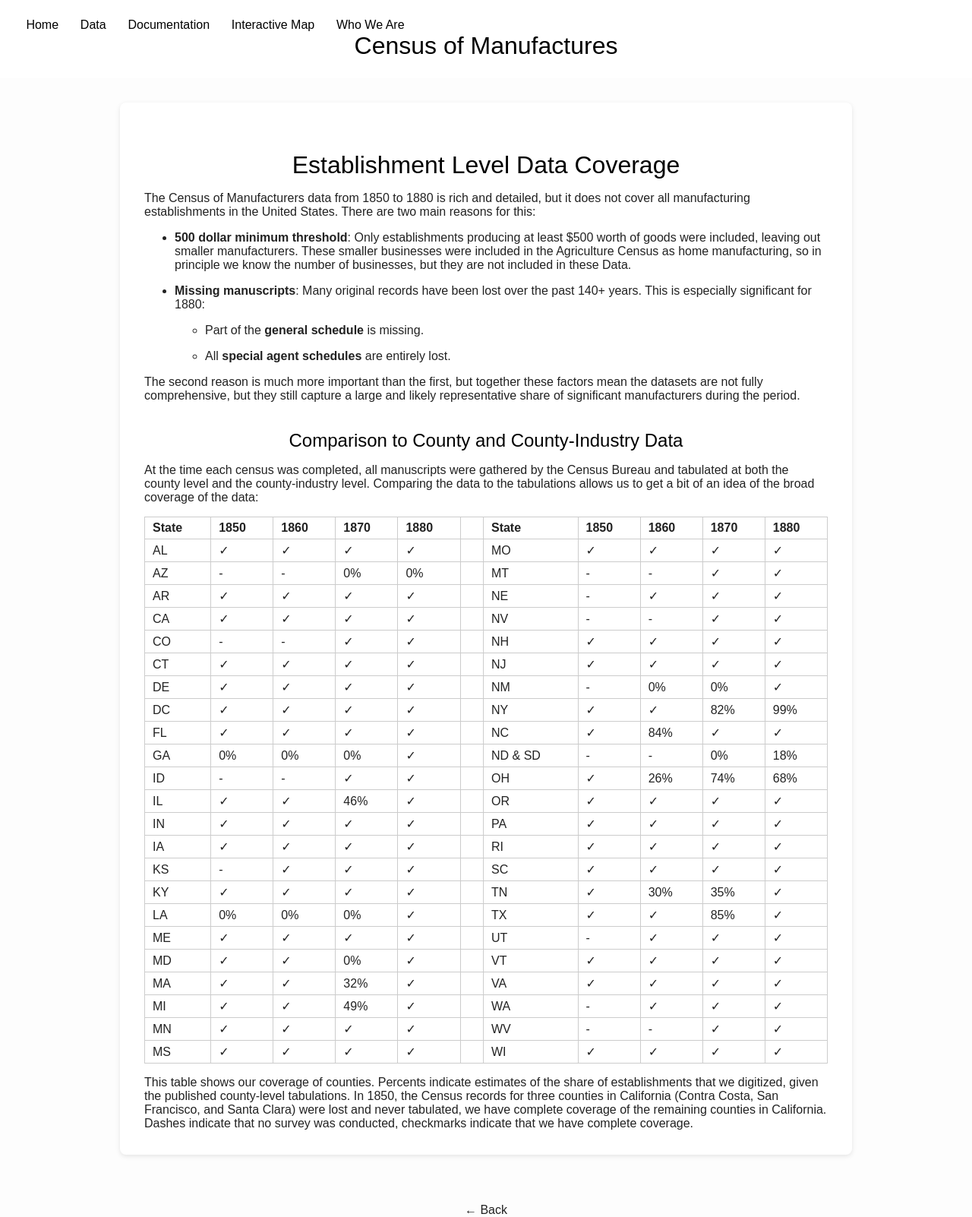
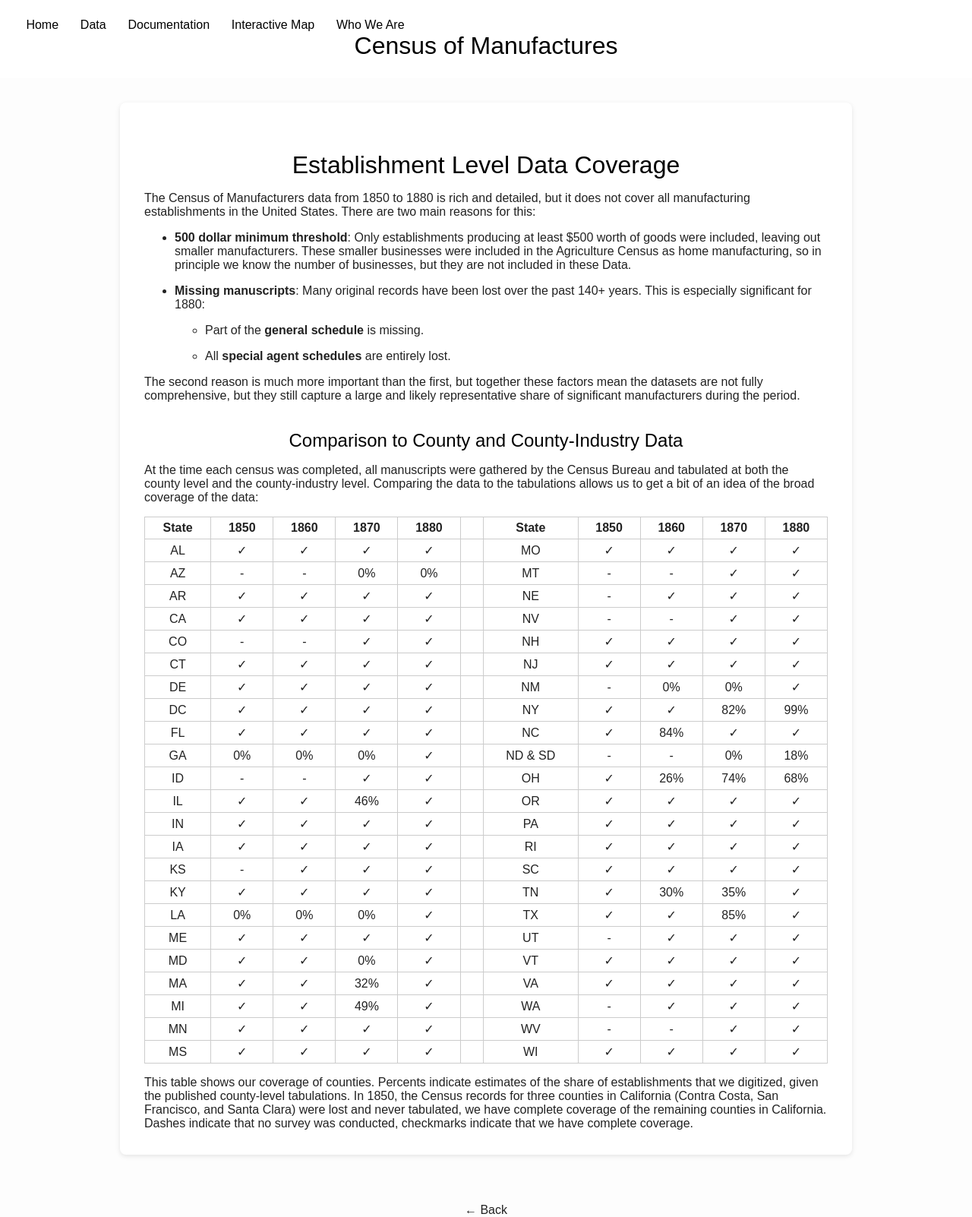
Before and after one commit to allen-otterstrom/CMF_data, a Jekyll site: the page built from coverage.md, in a window 1280 px wide. Shown: the whole page at 76% size. Built offline with Jekyll 4.4.1, drawn with Linux system fonts in a browser that asks for light colours.

Commit message:
Update style.css

```diff
--- a/assets/style.css
+++ b/assets/style.css
@@ -58,7 +58,7 @@ header nav a.active {
     margin: 2em auto;         /* center horizontally and vertical spacing */
     padding: 2em;             /* padding around text */
     border-radius: 8px;       /* optional: rounded corners like main pages */
-    text-align: center;       /* optional: center the text */
+    text-align: left;       /* optional: center the text */
 }
 
 .markdown-body h1,
@@ -160,7 +160,7 @@ table {
 th, td {
     border: 1px solid #ccc;
     padding: 5px 10px;
-    text-align: left;
+    text-align: center;
 }
 
 th {
```
